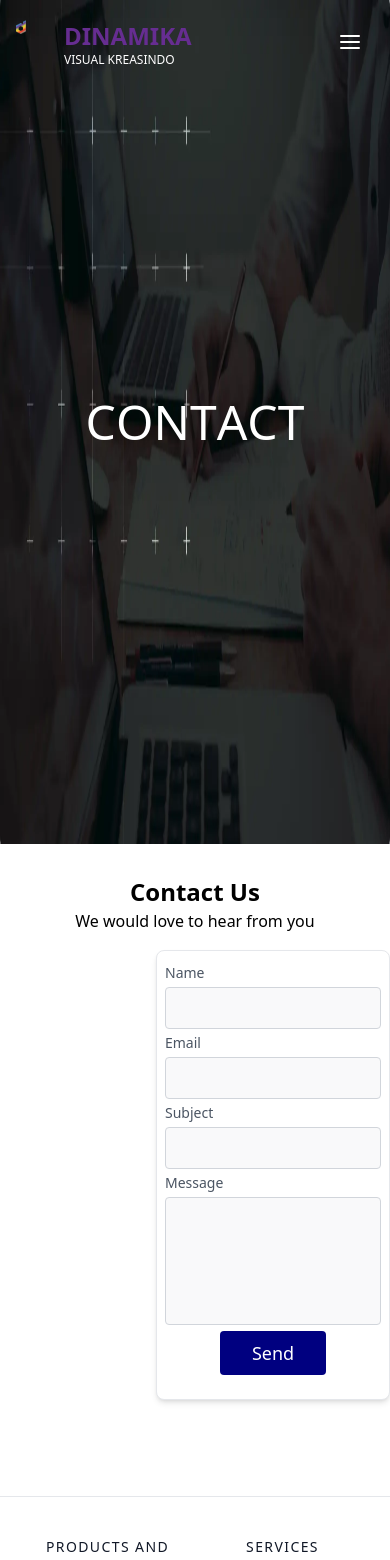
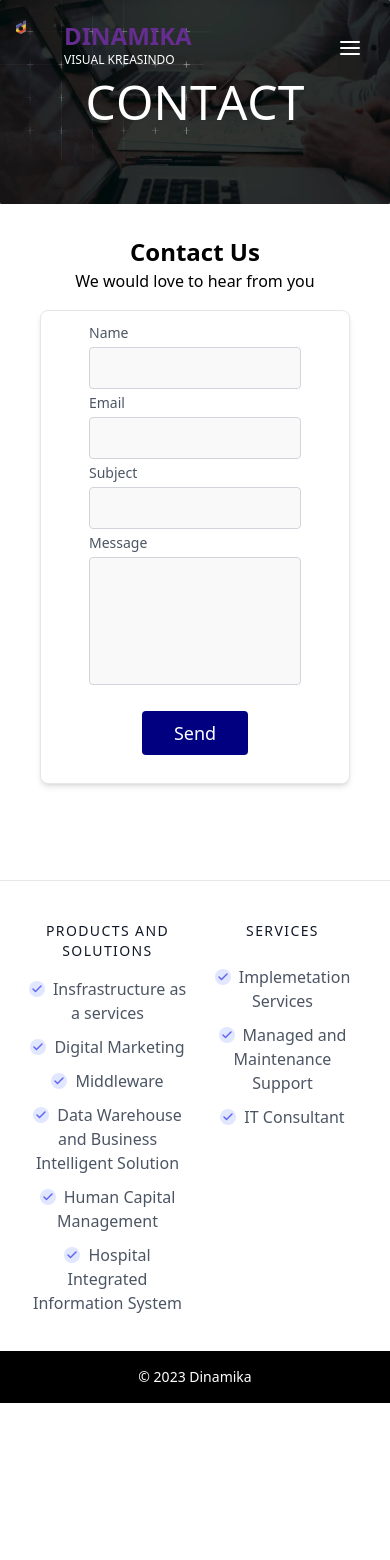
Before and after one commit to sonyfebrian/compro, a Next.js app: page /contact in a window 390 px wide. Shown: the top 1560 px of the page. After the commit the page ends 1403 px from the top, so only its background shows below. Built offline with nearby package versions, Linux system fonts and the light colour scheme.

Commit message:
fix mobile view

```diff
--- a/src/components/Hero.js
+++ b/src/components/Hero.js
@@ -48,6 +48,7 @@ const AnimatedTextWord = ({ text }) => {
         // display: "flex",
         fontSize: "2rem",
         textAlign: "center",
+        marginTop: "2rem",
       }}
       variants={container}
       initial="hidden"
@@ -65,34 +66,7 @@ const AnimatedTextWord = ({ text }) => {
 export default function Hero() {
   const router = useRouter();
   const currentRoute = router.pathname;
-  const container = {
-    hidden: { opacity: 0 },
-    visible: (i = 1) => ({
-      opacity: 1,
-      transition: { staggerChildren: 0.12, delayChildren: 0.04 * i },
-    }),
-  };
 
-  const child = {
-    visible: {
-      opacity: 1,
-      x: 0,
-      transition: {
-        type: "spring",
-        damping: 12,
-        stiffness: 100,
-      },
-    },
-    hidden: {
-      opacity: 0,
-      x: 20,
-      transition: {
-        type: "spring",
-        damping: 12,
-        stiffness: 100,
-      },
-    },
-  };
   return (
     <>
       <section className="hero relative">
@@ -102,6 +76,7 @@ export default function Hero() {
           src={HeroLogo}
           alt="houses on the water"
           className="w-full"
+          style={{ maxWidth: "100%" }}
         />
         {currentRoute === "/" && (
           <>
--- a/src/components/Navbar.js
+++ b/src/components/Navbar.js
@@ -3,7 +3,6 @@ import Link from "next/link";
 import Image from "next/image";
 import { useRouter } from "next/router";
 import Logo from "../assets/logo.png";
-import Hero from "./Hero.js";
 
 export default function Header() {
   const [navbarOpen, setNavbarOpen] = React.useState(false);
@@ -22,15 +21,14 @@ export default function Header() {
     };
   }, []);
 
-  console.log(currentRoute, "route");
   return (
     <>
       {" "}
       <header
         className="fixed top-0 w-full  z-50  w-full pt-1"
         style={{
-          backgroundColor: navColor,
-          height: navSize,
+          backgroundColor: navbarOpen === true ? "#27313f" : navColor,
+          height: navbarOpen === true ? navSize : "5rem",
           transition: "all 1s",
         }}
       >
@@ -59,7 +57,7 @@ export default function Header() {
               </div>
             </div>
             <button
-              className="text-white pb-4 cursor-pointer leading-none px-3 py-1 md:hidden outline-none focus:outline-none content-end ml-auto"
+              className="cursor-pointer leading-none px-3 py-1 md:hidden outline-none focus:outline-none content-end ml-auto"
               type="button"
               aria-label="button"
               onClick={() => setNavbarOpen(!navbarOpen)}
@@ -175,7 +173,6 @@ export default function Header() {
           </div>
         </div>
       </header>
-      {/* <Hero /> */}
     </>
   );
 }
--- a/src/components/Team.js
+++ b/src/components/Team.js
@@ -35,7 +35,7 @@ export default function Team() {
                 Starts from one dream, one vision and one mission. Meet our team
               </p>
             </div>
-            <div className="flex flex-wrap -m-4">
+            <div className="flex flex-wrap -m-4 justify-center">
               <div className="p-4 lg:w-1/2 md:w-1/2">
                 <div className="h-full flex flex-col items-center text-center">
                   <Image
--- a/src/pages/contact.js
+++ b/src/pages/contact.js
@@ -19,11 +19,11 @@ export default function contact() {
         </div>
 
         <div className="wrap w-full sm:w-5/6 mx-auto relative">
-          <div className="grid grid-cols-10 ">
-            {/* <div className="row-span-full col-span-6 col-end-11  self-center px-28 py-4  text-white bg-white shadow-md border rounded-lg">
-              <div className="lg:w-full md:w-2/3 mx-auto ">
+          <div className="grid lg:grid-cols-10 md:grid-col-5 md:px-10 sm:px-10 px-10">
+            <div className="row-span-full col-span-6 col-start-5 sm:col-end-11 self-center px-4 sm:px-10 py-4 text-white bg-white shadow-md border rounded-lg">
+              <div className="lg:w-full md:w-2/3 mx-auto">
                 <div className="flex flex-wrap -m-2">
-                  <div className="p-2 w-full">
+                  <div className="lg:px-32 md:px-10 sm:px-10 px-10 w-full">
                     <div className="relative">
                       <label
                         htmlFor="name"
@@ -40,82 +40,7 @@ export default function contact() {
                     </div>
                   </div>
 
-                  <div className="p-2 w-full">
-                    <div className="relative">
-                      <label
-                        htmlFor="name"
-                        className="leading-7 text-sm text-gray-600"
-                      >
-                        Email
-                      </label>
-                      <input
-                        type="text"
-                        id="name"
-                        name="name"
-                        className="w-full bg-gray-100 bg-opacity-50 rounded border border-gray-300 focus:border-indigo-500 focus:bg-white focus:ring-2 focus:ring-indigo-200 text-base outline-none text-gray-700 py-1 px-3 leading-8 transition-colors duration-200 ease-in-out"
-                      />
-                    </div>
-                  </div>
-                  <div className="p-2 w-full">
-                    <div className="relative">
-                      <label
-                        htmlFor="name"
-                        className="leading-7 text-sm text-gray-600"
-                      >
-                        Subject
-                      </label>
-                      <input
-                        type="text"
-                        id="name"
-                        name="name"
-                        className="w-full bg-gray-100 bg-opacity-50 rounded border border-gray-300 focus:border-indigo-500 focus:bg-white focus:ring-2 focus:ring-indigo-200 text-base outline-none text-gray-700 py-1 px-3 leading-8 transition-colors duration-200 ease-in-out"
-                      />
-                    </div>
-                  </div>
-                  <div className="p-2 w-full">
-                    <div className="relative">
-                      <label
-                        htmlFor="message"
-                        className="leading-7 text-sm text-gray-600"
-                      >
-                        Message
-                      </label>
-                      <textarea
-                        id="message"
-                        name="message"
-                        className="w-full bg-gray-100 bg-opacity-50 rounded border border-gray-300 focus:border-indigo-500 focus:bg-white focus:ring-2 focus:ring-indigo-200 h-32 text-base outline-none text-gray-700 py-1 px-3 resize-none leading-6 transition-colors duration-200 ease-in-out"
-                      ></textarea>
-                    </div>
-                  </div>
-                  <div className="p-2 w-full mb-4">
-                    <button className="flex mx-auto text-white bg-[#000080] border-0 py-2 px-8 focus:outline-none hover:bg-indigo-600 rounded text-lg">
-                      Send
-                    </button>
-                  </div>
-                </div>
-              </div>
-            </div> */}
-            <div className="row-span-full col-span-6 col-start-5 sm:col-end-11 self-center px-4 sm:px-10 py-4 text-white bg-white shadow-md border rounded-lg">
-              <div className="lg:w-full md:w-2/3 mx-auto">
-                <div className="flex flex-wrap -m-2">
-                  <div className="lg:px-32 w-full">
-                    <div className="relative">
-                      <label
-                        htmlFor="name"
-                        className="leading-7 text-sm text-gray-600"
-                      >
-                        Name
-                      </label>
-                      <input
-                        type="text"
-                        id="name"
-                        name="name"
-                        className="w-full bg-gray-100 bg-opacity-50 rounded border border-gray-300 focus:border-indigo-500 focus:bg-white focus:ring-2 focus:ring-indigo-200 text-base outline-none text-gray-700 py-1 px-3 leading-8 transition-colors duration-200 ease-in-out"
-                      />
-                    </div>
-                  </div>
-
-                  <div className="lg:px-32 w-full">
+                  <div className="lg:px-32 md:px-10 sm:px-10 px-10 w-full">
                     <div className="relative">
                       <label
                         htmlFor="email"
@@ -131,7 +56,7 @@ export default function contact() {
                       />
                     </div>
                   </div>
-                  <div className="lg:px-32 w-full">
+                  <div className="lg:px-32 md:px-10 sm:px-10 px-10 w-full">
                     <div className="relative">
                       <label
                         htmlFor="subject"
@@ -147,7 +72,7 @@ export default function contact() {
                       />
                     </div>
                   </div>
-                  <div className="lg:px-32 w-full">
+                  <div className="lg:px-32 md:px-10 sm:px-10 px-10 w-full">
                     <div className="relative">
                       <label
                         htmlFor="message"
@@ -162,7 +87,7 @@ export default function contact() {
                       ></textarea>
                     </div>
                   </div>
-                  <div className="lg:px-32 w-full mb-4">
+                  <div className="lg:px-32 md:px-10 sm:px-10 px-10 w-full my-5">
                     <button className="flex mx-auto text-white bg-[#000080] border-0 py-2 px-8 focus:outline-none hover:bg-indigo-600 rounded text-lg">
                       Send
                     </button>
@@ -220,44 +145,7 @@ export default function contact() {
 
                 <span className="title-font font-medium">+6221 29552704</span>
               </div>
-              {/* <div className="flex h-full items-center py-2">
-                <svg
-                  xmlns="http://www.w3.org/2000/svg"
-                  fill="none"
-                  viewBox="0 0 24 24"
-                  strokeWidth={1.5}
-                  stroke="currentColor"
-                  className="w-6 h-6 flex-shrink-0 mr-4"
-                >
-                  <path
-                    strokeLinecap="round"
-                    strokeLinejoin="round"
-                    d="M21.75 6.75v10.5a2.25 2.25 0 01-2.25 2.25h-15a2.25 2.25 0 01-2.25-2.25V6.75m19.5 0A2.25 2.25 0 0019.5 4.5h-15a2.25 2.25 0 00-2.25 2.25m19.5 0v.243a2.25 2.25 0 01-1.07 1.916l-7.5 4.615a2.25 2.25 0 01-2.36 0L3.32 8.91a2.25 2.25 0 01-1.07-1.916V6.75"
-                  />
-                </svg>
 
-                <span className="title-font font-medium">info@inidigi.com</span>
-              </div> */}
-              {/* <div className="flex h-full items-center py-2">
-                <svg
-                  xmlns="http://www.w3.org/2000/svg"
-                  fill="none"
-                  viewBox="0 0 24 24"
-                  strokeWidth={1.5}
-                  stroke="currentColor"
-                  className="w-6 h-6 flex-shrink-0 mr-4"
-                >
-                  <path
-                    strokeLinecap="round"
-                    strokeLinejoin="round"
-                    d="M20.893 13.393l-1.135-1.135a2.252 2.252 0 01-.421-.585l-1.08-2.16a.414.414 0 00-.663-.107.827.827 0 01-.812.21l-1.273-.363a.89.89 0 00-.738 1.595l.587.39c.59.395.674 1.23.172 1.732l-.2.2c-.212.212-.33.498-.33.796v.41c0 .409-.11.809-.32 1.158l-1.315 2.191a2.11 2.11 0 01-1.81 1.025 1.055 1.055 0 01-1.055-1.055v-1.172c0-.92-.56-1.747-1.414-2.089l-.655-.261a2.25 2.25 0 01-1.383-2.46l.007-.042a2.25 2.25 0 01.29-.787l.09-.15a2.25 2.25 0 012.37-1.048l1.178.236a1.125 1.125 0 001.302-.795l.208-.73a1.125 1.125 0 00-.578-1.315l-.665-.332-.091.091a2.25 2.25 0 01-1.591.659h-.18c-.249 0-.487.1-.662.274a.931.931 0 01-1.458-1.137l1.411-2.353a2.25 2.25 0 00.286-.76m11.928 9.869A9 9 0 008.965 3.525m11.928 9.868A9 9 0 118.965 3.525"
-                  />
-                </svg>
-
-                <span className="title-font font-medium">
-                  http://www.inidigi.com
-                </span>
-              </div> */}
               <span className="inline-flex">
                 <a className="text-gray-500">
                   <svg
--- a/src/styles/globals.css
+++ b/src/styles/globals.css
@@ -3,9 +3,9 @@
 @tailwind utilities;
 
 
-.hero img {
+/* .hero img {
   height: 100vh;
-}
+} */
 
 .heading-container {
   height: 70vh;
```
Also changed, not shown: src/styles/navbar.module.css (deleted).
